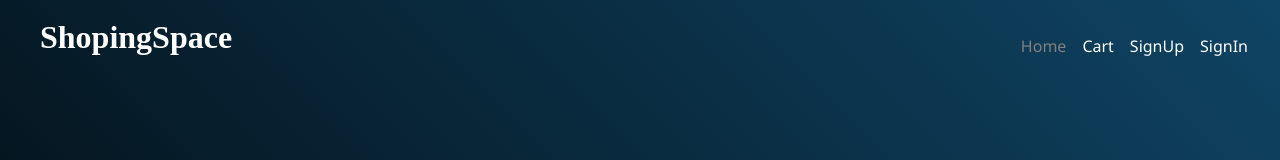
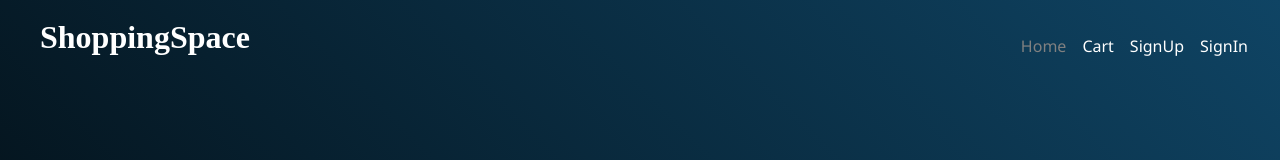
Before and after one commit to srinivasteja18/hackerEarth-test-project, a React (Create React App) app in the folder client/: page / in a window 1280 px wide. Shown: the top 160 px of the page. Built offline with nearby package versions, Linux system fonts and the light colour scheme; no server answers; a web font is replaced by a local one.

Commit message:
title changes

```diff
--- a/client/public/index.html
+++ b/client/public/index.html
@@ -2,14 +2,14 @@
 <html lang="en">
   <head>
     <meta charset="utf-8" />
-    <link rel="icon" href="weblogo.png" />
+    <link rel="icon" href="logo.png" />
     <meta name="viewport" content="width=device-width, initial-scale=1" />
     <meta name="theme-color" content="#000000" />
     <meta
       name="description"
       content="Web site created using create-react-app"
     />
-    <link rel="apple-touch-icon" href="../src/images/weblogo.png" />
+    <link rel="apple-touch-icon" href="../src/images/logo.png" />
     <!--
       manifest.json provides metadata used when your web app is installed on a
       user's mobile device or desktop. See https://developers.google.com/web/fundamentals/web-app-manifest/
@@ -24,7 +24,7 @@
       work correctly both with client-side routing and a non-root public URL.
       Learn how to configure a non-root public URL by running `npm run build`.
     -->
-    <title>ShopSpot</title>
+    <title>ShoppingSpace</title>
   </head>
   <body>
     <noscript>You need to enable JavaScript to run this app.</noscript>
--- a/client/src/core/Navigation.js
+++ b/client/src/core/Navigation.js
@@ -9,7 +9,7 @@ const Navigation = () => {
   return (
     <div className="header">
       <div className="nav-helper">
-        <h1>ShopingSpace</h1>
+        <h1>ShoppingSpace</h1>
         <ul className="nav-list">
           <li className="nav-item">
             <NavLink
```
Also changed, not shown: client/public/logo.png (added), client/src/images/logo.png (added).
